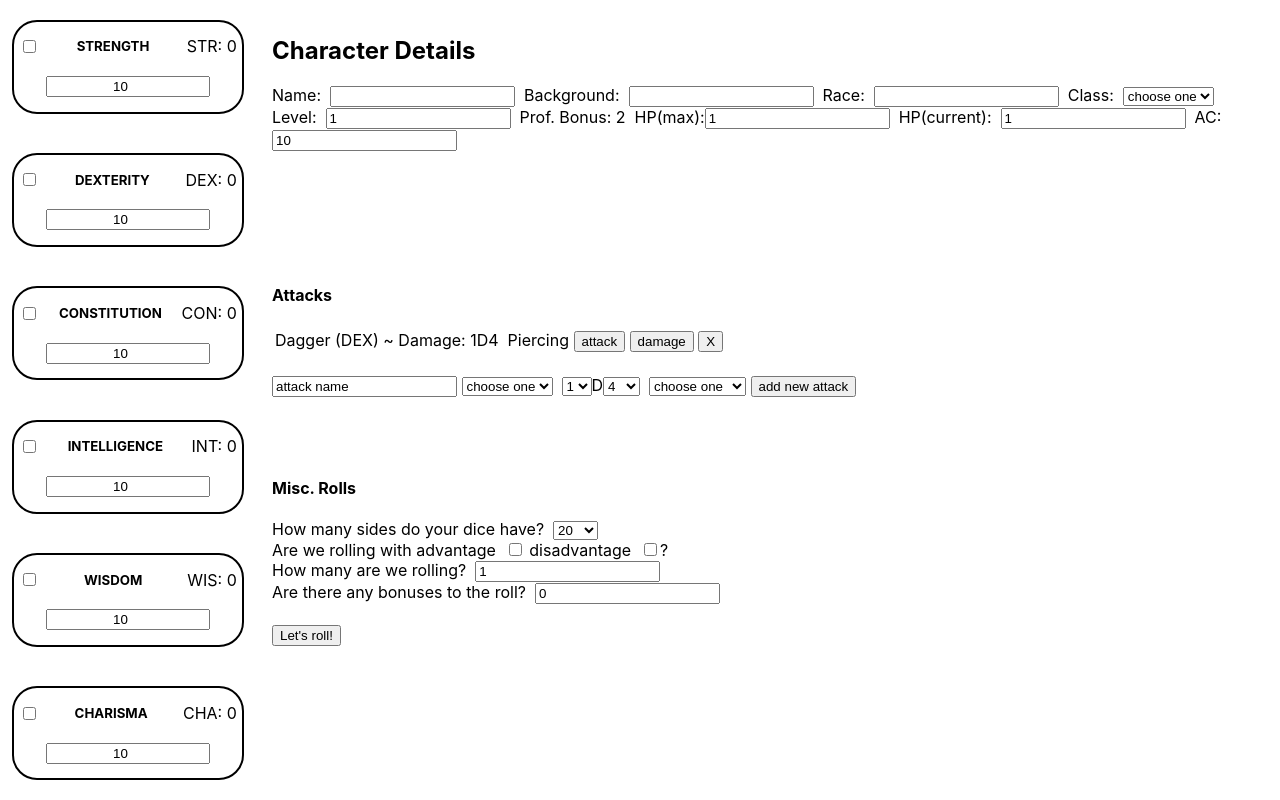
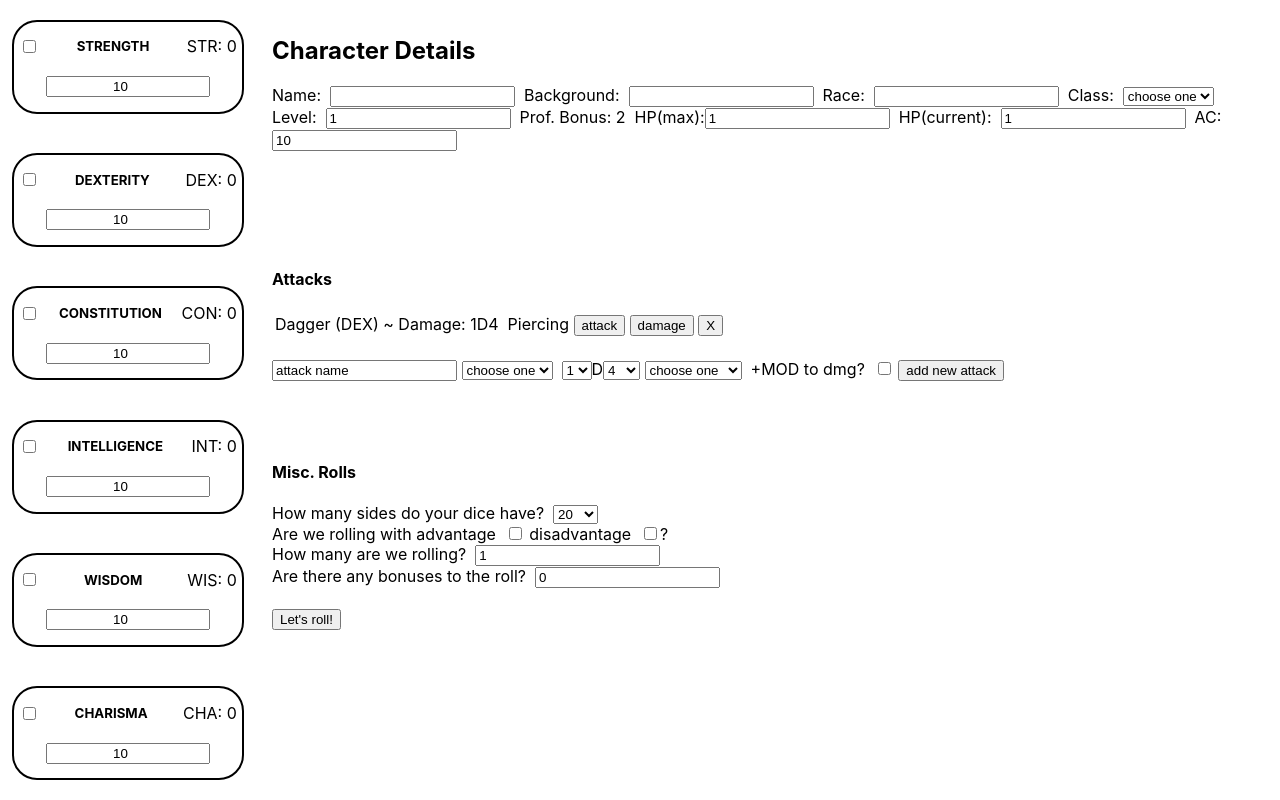
Before and after one commit to manuelanton/5eInteractiveCharacterSheet, a React (Create React App) app: page / in a window 1280 px wide. Built offline with nearby package versions, Linux system fonts and the light colour scheme.

Commit message:
support for specifying if stat mod adds to damage

```diff
--- a/src/App.tsx
+++ b/src/App.tsx
@@ -30,7 +30,7 @@ const App = () => {
             maxHeight: "100%",
             display: "flex",
             justifyContent: "space-between",
-            marginTop: "4em"
+            marginTop: "3em"
           }}
         >
           <Attacks />
--- a/src/actions/attacks.ts
+++ b/src/actions/attacks.ts
@@ -5,7 +5,8 @@ export const addAttack = (
   stat: string,
   damageDie: number,
   dieAmount: number,
-  damageType: string
+  damageType: string,
+  damageMod: boolean
 ) => ({
   type: ADD_ATTACK,
   payload: {
@@ -14,7 +15,8 @@ export const addAttack = (
     damage: {
       diceSides: damageDie,
       diceAmount: dieAmount,
-      damageType
+      damageType,
+      damageMod
     }
   }
 });
--- a/src/components/Attacks.tsx
+++ b/src/components/Attacks.tsx
@@ -77,7 +77,8 @@ const Attacks = () => {
                     result.critical
                       ? attack.damage.diceAmount * 2 + crit
                       : attack.damage.diceAmount,
-                    Math.floor((stats[attack.stat] - 10) / 2)
+                    attack.damage.damageMod &&
+                      Math.floor((stats[attack.stat] - 10) / 2)
                   )
                 )
               }
--- a/src/components/CharacterDetail.tsx
+++ b/src/components/CharacterDetail.tsx
@@ -57,7 +57,8 @@ const CharacterDetail = () => {
         margin: "1em",
         display: "flex",
         flexDirection: "column",
-        alignContent: "space-between"
+        alignContent: "space-between",
+        height: "150px"
       }}
     >
       <h2>Character Details </h2>
--- a/src/components/NewAttack.tsx
+++ b/src/components/NewAttack.tsx
@@ -13,6 +13,7 @@ const NewAttack = () => {
   const [amount, setAmount] = useState<number>(1);
   const [damageType, setDamageType] = useState<string>("");
   const [newStat, setNewStat] = useState<string>("");
+  const [damageMod, setDamageMod] = useState<boolean>(false);
   return (
     <div>
       <br />
@@ -59,7 +60,7 @@ const NewAttack = () => {
               {die}
             </option>
           ))}
-      </select>{" "}
+      </select>
       &nbsp;
       <select
         defaultValue=""
@@ -74,13 +75,26 @@ const NewAttack = () => {
           </option>
         ))}
       </select>
+      &nbsp; +MOD to dmg? &nbsp;
+      <input
+        type="checkbox"
+        name="damageMod"
+        onChange={() => setDamageMod(!damageMod)}
+      />
       &nbsp;
       <button
         type="submit"
         onClick={() =>
           newAttackName !== "" && newStat !== "" && damageType !== ""
             ? dispatch(
-                addAttack(newAttackName, newStat, sides, amount, damageType)
+                addAttack(
+                  newAttackName,
+                  newStat,
+                  sides,
+                  amount,
+                  damageType,
+                  damageMod
+                )
               )
             : alert("Please fill out all fields before submitting.")
         }
--- a/src/components/styles/MainGrid.ts
+++ b/src/components/styles/MainGrid.ts
@@ -6,8 +6,8 @@ export const MainGrid = styled.div`
   height: 100vh;
   max-height: 100vh;
   width: 100vw;
-  grid-template-rows: 25% 1fr;
-  grid-template-columns: 20% 1fr;
+  grid-template-rows: 25% minmax(0, 1fr);
+  grid-template-columns: 20% minmax(0, 1fr);
   grid-template-areas:
     "stats details"
     "stats attacks";
@@ -16,7 +16,7 @@ export const MainGrid = styled.div`
   @media (max-width: 640px) {
     display: flex;
     flex-direction: column;
-    margin: 1em;
+    margin: 0 auto;
     align-items: space-between;
   }
 `;
--- a/src/reducers/index.ts
+++ b/src/reducers/index.ts
@@ -76,6 +76,7 @@ export interface RootState {
         diceSides: number;
         diceAmount: number;
         damageType: damageTypes;
+        damageMod: boolean;
       };
     }
   ];
@@ -109,7 +110,8 @@ export const initialState: RootState = {
       damage: {
         diceSides: 4,
         diceAmount: 1,
-        damageType: damageTypes.Piercing
+        damageType: damageTypes.Piercing,
+        damageMod: true
       }
     }
   ]
```
